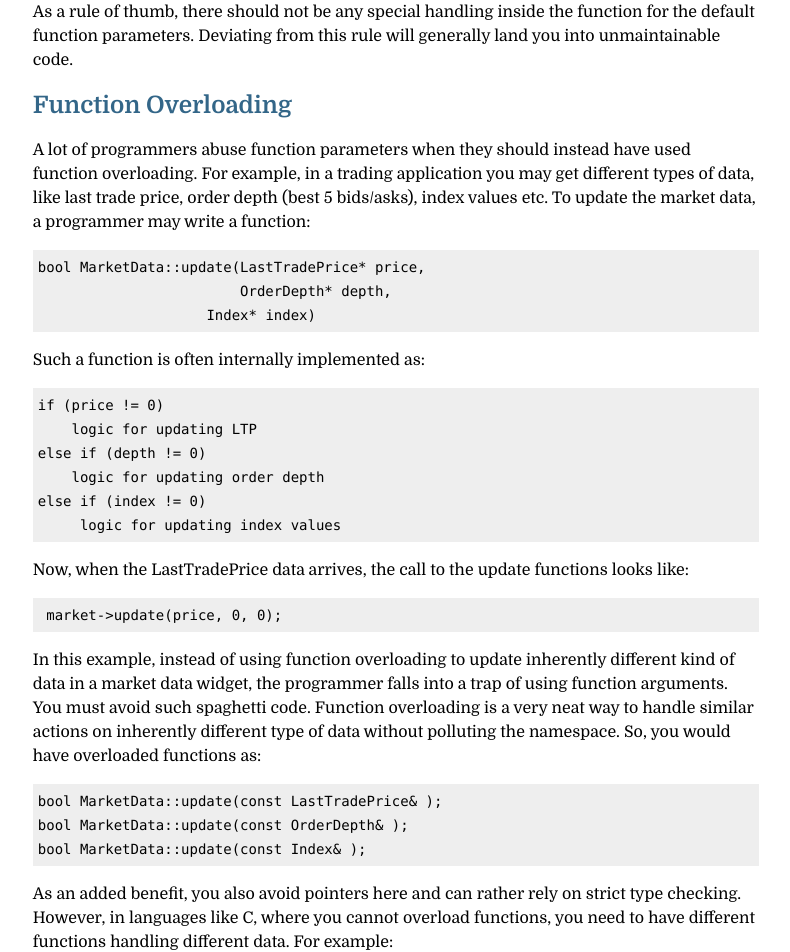
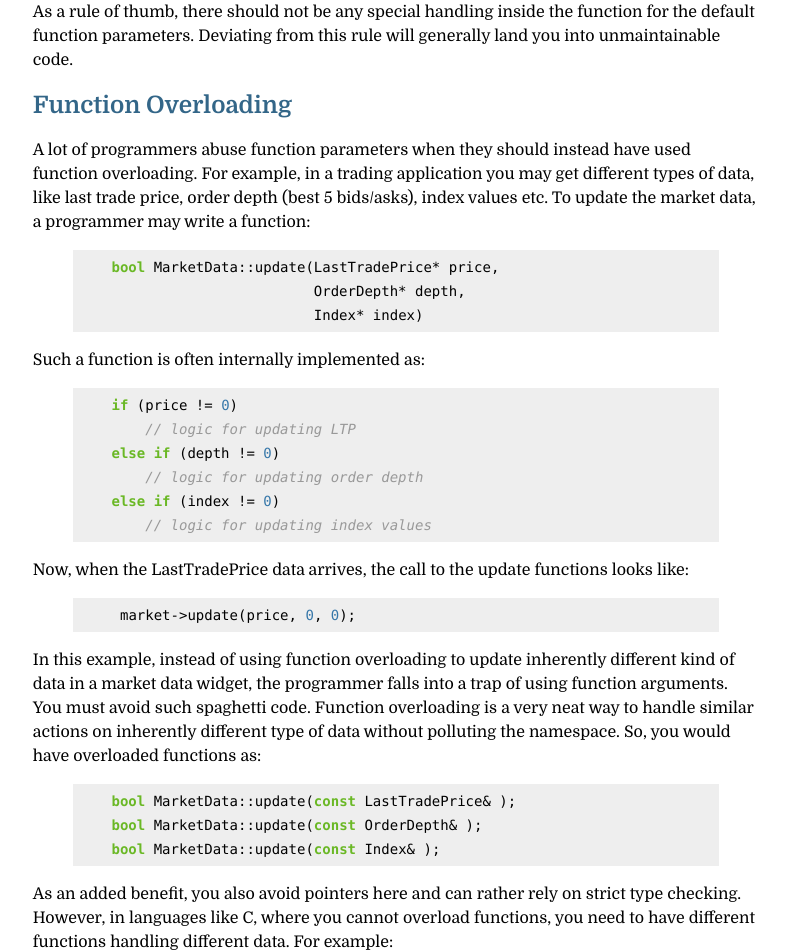
Before and after one commit to harwinder/harwinder.github.com, a Jekyll site: the page built from _posts/2013-01-31-abusing-function-parameters.md, in a window 1280 px wide. Shown: the part 641-1593 px from the top of the page, without its empty margins (244-1034 px from the left). Built offline with Jekyll 4.4.1, drawn with Linux system fonts in a browser that asks for light colours; Markdown is read by kramdown in place of the engine named in the settings; comment, search, counter and statistics services are not loaded; some of the changed text lies outside the part shown.

Commit message:
updated syntax highlighting

```diff
--- a/_posts/2013-01-31-abusing-function-parameters.md
+++ b/_posts/2013-01-31-abusing-function-parameters.md
@@ -26,34 +26,44 @@ As a rule of thumb, there should not be any special handling inside the function
 
 A lot of programmers abuse function parameters when they should instead have used function overloading. For example, in a trading application you may get different types of data, like last trade price, order depth (best 5 bids/asks), index values etc. To update the market data, a programmer may write a function:
 
+{% highlight cpp %}
     bool MarketData::update(LastTradePrice* price,
                             OrderDepth* depth,
-		            Index* index)
+                            Index* index)
+{% endhighlight %}
 
 Such a function is often internally implemented as:
 
+{% highlight cpp %}
     if (price != 0)
-        logic for updating LTP
+        // logic for updating LTP
     else if (depth != 0)
-        logic for updating order depth
+        // logic for updating order depth
     else if (index != 0)
-         logic for updating index values
+        // logic for updating index values
+{% endhighlight %}
 
 Now, when the LastTradePrice data arrives, the call to the update functions looks like:
 
+{% highlight cpp %}
      market->update(price, 0, 0);
+{% endhighlight %}
 
 In this example, instead of using function overloading to update inherently different kind of data in a market data widget, the programmer falls into a trap of using function arguments. You must avoid such spaghetti code. Function overloading is a very neat way to handle similar actions on inherently different type of data without polluting the namespace. So, you would have overloaded functions as:
 
+{% highlight cpp %}
     bool MarketData::update(const LastTradePrice& );
     bool MarketData::update(const OrderDepth& );
     bool MarketData::update(const Index& );
+{% endhighlight %}
 
 As an added benefit, you also avoid pointers here and can rather rely on strict type checking. However, in languages like C, where you cannot overload functions, you need to have different functions handling different data. For example:
 
+{% highlight cpp %}
     int updateLastTradePrice(LastTradePrice* price);
     int updateOrderDepth(OrderDepth* depth);
     int updateIndex(Index* index);
+{% endhighlight %}
 
 ## Conclusion
 
--- a/static/css/syntax.css
+++ b/static/css/syntax.css
@@ -1,25 +1,25 @@
 .highlight .hll { background-color: #404040 }
 .highlight .c { color: #999999; font-style: italic } /* Comment */
 .highlight .err { color: #a61717; background-color: #e3d2d2 } /* Error */
-.highlight .g { color: #d0d0d0 } /* Generic */
+.highlight .g { color: #000000 } /* Generic */
 .highlight .k { color: #6ab825; font-weight: bold } /* Keyword */
-.highlight .l { color: #d0d0d0 } /* Literal */
-.highlight .n { color: #d0d0d0 } /* Name */
-.highlight .o { color: #d0d0d0 } /* Operator */
-.highlight .x { color: #d0d0d0 } /* Other */
-.highlight .p { color: #d0d0d0 } /* Punctuation */
+.highlight .l { color: #000000 } /* Literal */
+.highlight .n { color: #000000 } /* Name */
+.highlight .o { color: #000000 } /* Operator */
+.highlight .x { color: #000000 } /* Other */
+.highlight .p { color: #000000 } /* Punctuation */
 .highlight .cm { color: #999999; font-style: italic } /* Comment.Multiline */
 .highlight .cp { color: #cd2828; font-weight: bold } /* Comment.Preproc */
 .highlight .c1 { color: #999999; font-style: italic } /* Comment.Single */
 .highlight .cs { color: #e50808; font-weight: bold; background-color: #520000 } /* Comment.Special */
 .highlight .gd { color: #d22323 } /* Generic.Deleted */
-.highlight .ge { color: #d0d0d0; font-style: italic } /* Generic.Emph */
+.highlight .ge { color: #000000; font-style: italic } /* Generic.Emph */
 .highlight .gr { color: #d22323 } /* Generic.Error */
 .highlight .gh { color: #ffffff; font-weight: bold } /* Generic.Heading */
 .highlight .gi { color: #589819 } /* Generic.Inserted */
 .highlight .go { color: #cccccc } /* Generic.Output */
 .highlight .gp { color: #aaaaaa } /* Generic.Prompt */
-.highlight .gs { color: #d0d0d0; font-weight: bold } /* Generic.Strong */
+.highlight .gs { color: #000000; font-weight: bold } /* Generic.Strong */
 .highlight .gu { color: #ffffff; text-decoration: underline } /* Generic.Subheading */
 .highlight .gt { color: #d22323 } /* Generic.Traceback */
 .highlight .kc { color: #6ab825; font-weight: bold } /* Keyword.Constant */
@@ -28,7 +28,7 @@
 .highlight .kp { color: #6ab825 } /* Keyword.Pseudo */
 .highlight .kr { color: #6ab825; font-weight: bold } /* Keyword.Reserved */
 .highlight .kt { color: #6ab825; font-weight: bold } /* Keyword.Type */
-.highlight .ld { color: #d0d0d0 } /* Literal.Date */
+.highlight .ld { color: #000000 } /* Literal.Date */
 .highlight .m { color: #3677a9 } /* Literal.Number */
 .highlight .s { color: #ed9d13 } /* Literal.String */
 .highlight .na { color: #bbbbbb } /* Name.Attribute */
@@ -36,13 +36,13 @@
 .highlight .nc { color: #447fcf; text-decoration: underline } /* Name.Class */
 .highlight .no { color: #40ffff } /* Name.Constant */
 .highlight .nd { color: #ffa500 } /* Name.Decorator */
-.highlight .ni { color: #d0d0d0 } /* Name.Entity */
+.highlight .ni { color: #000000 } /* Name.Entity */
 .highlight .ne { color: #bbbbbb } /* Name.Exception */
 .highlight .nf { color: #447fcf } /* Name.Function */
-.highlight .nl { color: #d0d0d0 } /* Name.Label */
+.highlight .nl { color: #000000 } /* Name.Label */
 .highlight .nn { color: #447fcf; text-decoration: underline } /* Name.Namespace */
-.highlight .nx { color: #d0d0d0 } /* Name.Other */
-.highlight .py { color: #d0d0d0 } /* Name.Property */
+.highlight .nx { color: #000000 } /* Name.Other */
+.highlight .py { color: #000000 } /* Name.Property */
 .highlight .nt { color: #6ab825; font-weight: bold } /* Name.Tag */
 .highlight .nv { color: #40ffff } /* Name.Variable */
 .highlight .ow { color: #6ab825; font-weight: bold } /* Operator.Word */
```
